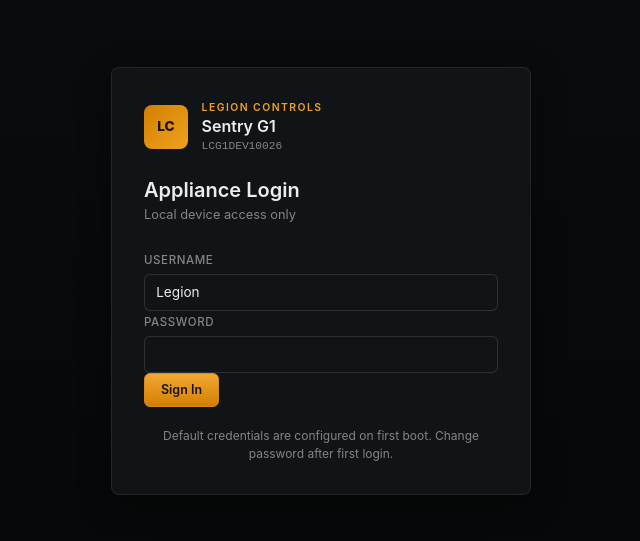
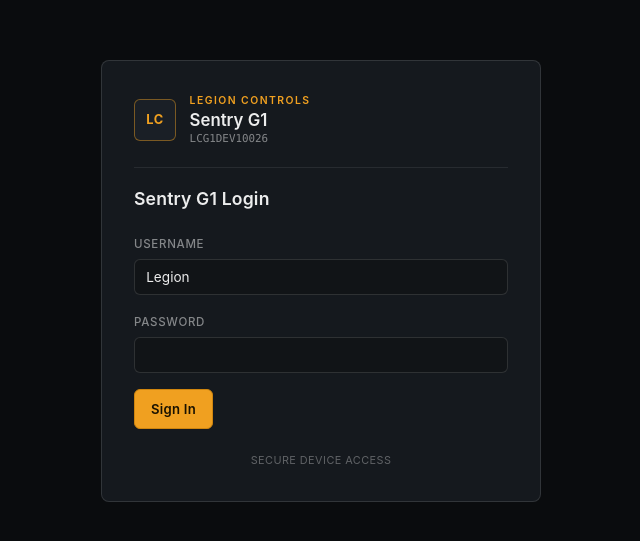
Before and after one commit to Reydel-Gutierrez/legion-sentry, a React (Vite) app in the folder frontend/: page /login in a window 1280 px wide. Shown: the part 119-660 px from the top of the page, without its empty margins (319-959 px from the left). Built offline with nearby package versions, Linux system fonts and the light colour scheme; no server answers.

Commit message:
Login UI

```diff
--- a/frontend/src/pages/Login.jsx
+++ b/frontend/src/pages/Login.jsx
@@ -37,22 +37,23 @@ export default function LoginPage() {
       <div className="login-card">
         <div className="login-brand">
           <div className="brand-mark">LC</div>
-          <div>
+          <div className="login-brand-text">
             <div className="brand-logo">Legion Controls</div>
             <div className="brand-product">Sentry G1</div>
             <div className="brand-code">LCG1DEV10026</div>
           </div>
         </div>
 
-        <h1 className="login-title">Appliance Login</h1>
-        <p className="login-subtitle">Local device access only</p>
+        <div className="login-header">
+          <h1 className="login-title">Sentry G1 Login</h1>
+        </div>
 
         {error && (
-          <div className="alert-sentry alert-sentry-error">{error}</div>
+          <div className="alert-sentry alert-sentry-error login-error">{error}</div>
         )}
 
-        <Form onSubmit={handleSubmit}>
-          <Form.Group className="mb-3">
+        <Form className="login-form" onSubmit={handleSubmit}>
+          <Form.Group className="login-field">
             <Form.Label>Username</Form.Label>
             <Form.Control
               value={username}
@@ -61,7 +62,7 @@ export default function LoginPage() {
               required
             />
           </Form.Group>
-          <Form.Group className="mb-4">
+          <Form.Group className="login-field login-field-password">
             <Form.Label>Password</Form.Label>
             <Form.Control
               type="password"
@@ -71,14 +72,14 @@ export default function LoginPage() {
               required
             />
           </Form.Group>
-          <button type="submit" className="btn btn-sentry-primary w-100" disabled={submitting}>
-            {submitting ? 'Signing in…' : 'Sign In'}
-          </button>
+          <div className="login-submit">
+            <button type="submit" className="btn btn-sentry-primary w-100" disabled={submitting}>
+              {submitting ? 'Signing in…' : 'Sign In'}
+            </button>
+          </div>
         </Form>
 
-        <p className="login-footnote">
-          Default credentials are configured on first boot. Change password after first login.
-        </p>
+        <p className="login-footer">Secure device access</p>
       </div>
     </div>
   );
--- a/frontend/src/scss/_layout.scss
+++ b/frontend/src/scss/_layout.scss
@@ -839,37 +839,40 @@ body {
   display: flex;
   align-items: center;
   justify-content: center;
-  background: linear-gradient(180deg, $bg-base 0%, darken($bg-base, 2%) 100%);
+  background: $bg-base;
   padding: 2rem;
 }
 
 .login-card {
   width: 100%;
-  max-width: 420px;
-  background: $bg-elevated;
-  border: 1px solid $panel-border;
+  max-width: 440px;
+  background: $panel;
+  border: 1px solid $panel-border-strong;
   border-radius: $radius-md;
   padding: 2rem;
-  box-shadow: 0 8px 32px rgba(0, 0, 0, 0.4);
 }
 
 .login-brand {
   display: flex;
   align-items: center;
   gap: 0.85rem;
-  margin-bottom: 1.5rem;
+  padding-bottom: 1.25rem;
+  border-bottom: 1px solid $panel-border;
 
   .brand-mark {
-    width: 44px;
-    height: 44px;
-    border-radius: $radius-md;
-    background: linear-gradient(135deg, $accent-deep 0%, $accent 100%);
-    color: #1a1200;
-    font-weight: 800;
-    font-size: 0.85rem;
+    width: 42px;
+    height: 42px;
+    border-radius: $radius-sm;
+    background: $panel-deep;
+    border: 1px solid $accent-border;
+    color: $accent;
+    font-weight: 700;
+    font-size: 0.8rem;
+    letter-spacing: 0.04em;
     display: flex;
     align-items: center;
     justify-content: center;
+    flex-shrink: 0;
   }
 
   .brand-logo {
@@ -878,40 +881,99 @@ body {
     text-transform: uppercase;
     color: $accent;
     font-weight: 600;
+    margin-bottom: 0.1rem;
   }
 
   .brand-product {
-    font-size: 1rem;
+    font-size: 1.05rem;
     font-weight: 600;
     color: $text-white;
+    line-height: 1.2;
   }
 
   .brand-code {
-    font-size: 0.7rem;
+    font-size: 0.68rem;
     color: $text-muted;
-    font-family: monospace;
+    font-family: $font-mono;
+    margin-top: 0.1rem;
   }
 }
 
-.login-title {
-  font-size: 1.25rem;
-  font-weight: 600;
-  margin: 0 0 0.25rem;
-  color: $text-white;
+.login-header {
+  padding-top: 1.25rem;
 }
 
-.login-subtitle {
-  color: $text-muted;
-  font-size: 0.8rem;
-  margin-bottom: 1.5rem;
+.login-title {
+  font-size: 1.1rem;
+  font-weight: 600;
+  margin: 0;
+  color: $text-white;
+  letter-spacing: 0.01em;
 }
 
-.login-footnote {
-  margin-top: 1.25rem;
+.login-error {
+  margin-top: 1rem;
   margin-bottom: 0;
-  font-size: 0.75rem;
-  color: $text-muted;
+}
+
+.login-form {
+  margin-top: 1.5rem;
+}
+
+.login-field {
+  margin-bottom: 1rem;
+
+  .form-label {
+    font-size: 0.72rem;
+    letter-spacing: 0.06em;
+  }
+
+  .form-control {
+    background: $bg-elevated;
+
+    &:focus {
+      box-shadow: none;
+      border-color: $accent-border;
+    }
+  }
+}
+
+.login-field-password {
+  margin-bottom: 0;
+}
+
+.login-submit {
+  margin-top: 1rem;
+
+  .btn-sentry-primary {
+    min-height: 40px;
+    padding: 0.5rem 1rem;
+    font-size: 0.82rem;
+    letter-spacing: 0.02em;
+    background: $accent;
+    border: 1px solid darken($accent, 10%);
+    transition: background 0.15s;
+
+    &:hover:not(:disabled) {
+      filter: none;
+      background: lighten($accent, 4%);
+    }
+
+    &:active:not(:disabled) {
+      transform: none;
+      background: $accent-deep;
+    }
+  }
+}
+
+.login-footer {
+  margin-top: 1.5rem;
+  margin-bottom: 0;
+  font-size: 0.68rem;
+  letter-spacing: 0.04em;
+  color: $text-faint;
   text-align: center;
+  text-transform: uppercase;
 }
 
 .topbar-logout {
```
